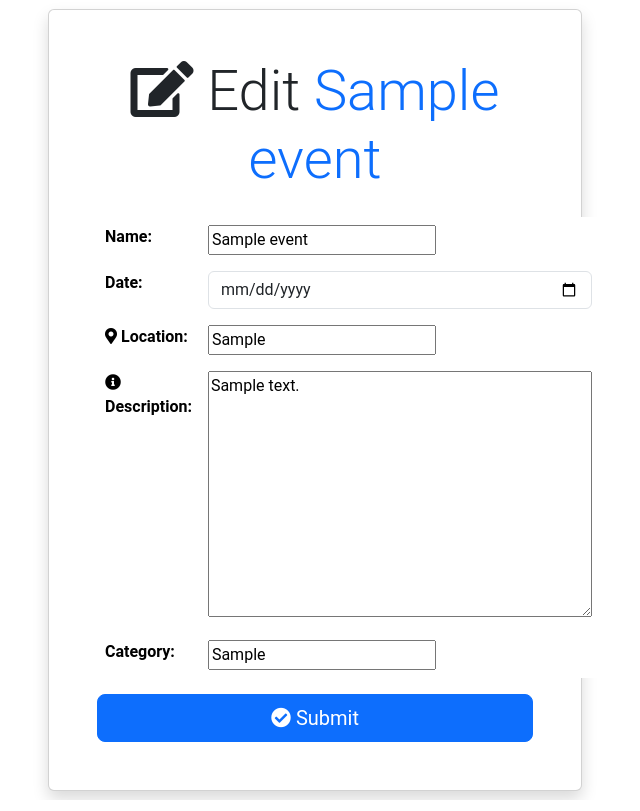
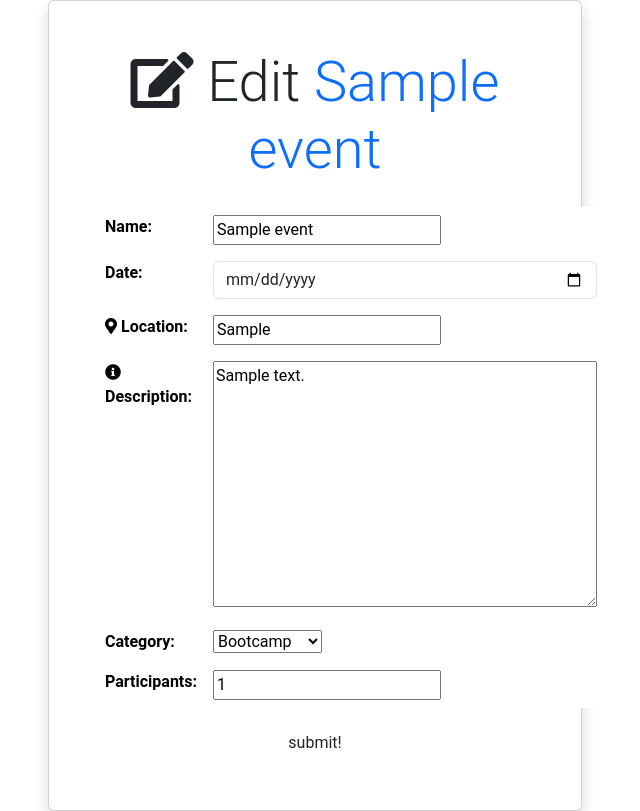
Before and after one commit to NikiiG/Event_Planner_Project3, a Django app: page /events/1/update/ in a window 1280 px wide. Shown: the part 56-867 px from the top of the page, without its empty margins (325-965 px from the left). Run offline with Django 5.2, Linux system fonts and the light colour scheme; a user stored in the database is signed in; tables that the repository leaves empty hold one stand-in row (values such as "Sample post").

Commit message:
fix the form error to post the event

```diff
--- a/main_app/models.py
+++ b/main_app/models.py
@@ -24,10 +24,11 @@ class Event(models.Model):
     date = models.DateField()
     location = models.CharField(max_length=255)
     description = models.TextField()
-    user = models.ForeignKey(User, on_delete=models.CASCADE)
+    # user = models.ForeignKey(User, on_delete=models.CASCADE)
     category = models.CharField(
-    max_length=100,
-
+    max_length=1,
+    choices=CAT,
+    default=CAT[0][0]
 
   )
     # vendors = models.ManyToManyField(Vendor)
--- a/main_app/templates/base.html
+++ b/main_app/templates/base.html
@@ -1,3 +1,4 @@
+{% load static %}
 <!DOCTYPE html>
 <html lang="en">
 <head>
@@ -5,7 +6,7 @@
     <meta name="viewport" content="width=device-width, initial-scale=1.0">
     <meta http-equiv="X-UA-Compatible" content="ie=edge">
     <title>Event Planner</title>
-    <link rel="stylesheet" type="text/css" href="static/css/styles.css">
+    <link rel="stylesheet" href="{% static 'css/style.css' %}">
 
     <!-- Link to Bootstrap CSS -->
         <link rel="stylesheet" href="https://cdnjs.cloudflare.com/ajax/libs/font-awesome/5.15.3/css/all.min.css">
--- a/main_app/templates/main_app/event_form.html
+++ b/main_app/templates/main_app/event_form.html
@@ -10,7 +10,7 @@
         {% else %}
           <h1 class="display-4 text-center mb-4"><i></i> Add Event</h1>
         {% endif %}
-        <form action="{% url 'create_event' %}" method="post">
+        <form action="{% url 'create_event'%}" method="POST">
           {% csrf_token %}
           <div class="mb-3">
             <table class="table table-borderless">
@@ -34,10 +34,14 @@
                 <th><i></i> {{ form.category.label_tag }}</th>
                 <td>{{ form.category }}</td>
               </tr>
+              <tr>
+                <th><i></i> {{ form.participants.label_tag }}</th>
+                <td>{{ form.participants }}</td>
+              </tr>
             </table>
           </div>
           <div class="d-grid">
-            <button type="submit" class="btn btn-primary btn-lg"><i class="fas fa-check-circle"></i> Submit</button>
+                <input type="submit" value="submit!" class="btn">
           </div>
         </form>
       </div>
--- a/main_app/views.py
+++ b/main_app/views.py
@@ -58,10 +58,10 @@ class EventCreate(CreateView):
 
     def form_valid(self, form):
         # self.request.user is the logged in user
-        form.instance.user = self.request.user
+        instance = form.save()
         # Let the CreateView's form_valid method
         # do its regular work (saving the object & redirecting)
-        return super().form_valid(form)
+        return redirect(reverse('upcoming_events'))
 
 def upcoming_events(request):
     upcoming_events = Event.objects.order_by('date')
```
